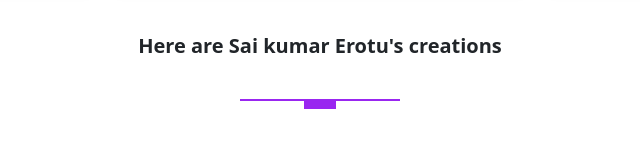
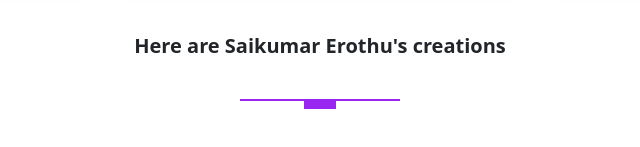
Before and after one commit to sudeepbanerjeechopra/Logistical-Family, a website: page Web home.html in a window 1280 px wide. Shown: the part 653-800 px from the top of the page, 320-960 px from the left. Drawn offline with nearby package versions, Linux system fonts and the light colour scheme.

Commit message:
Update Web home.html

```diff
--- a/Web home.html
+++ b/Web home.html
@@ -115,7 +115,7 @@
     <div class="container" style="margin-top:4ch;">
       <div class="row text-center">
         <h4 class="fw-bold lead mb-3"> Here are
-       Sai kumar Erotu's creations
+       Saikumar Erothu's creations
 
 
 </h4>
```
